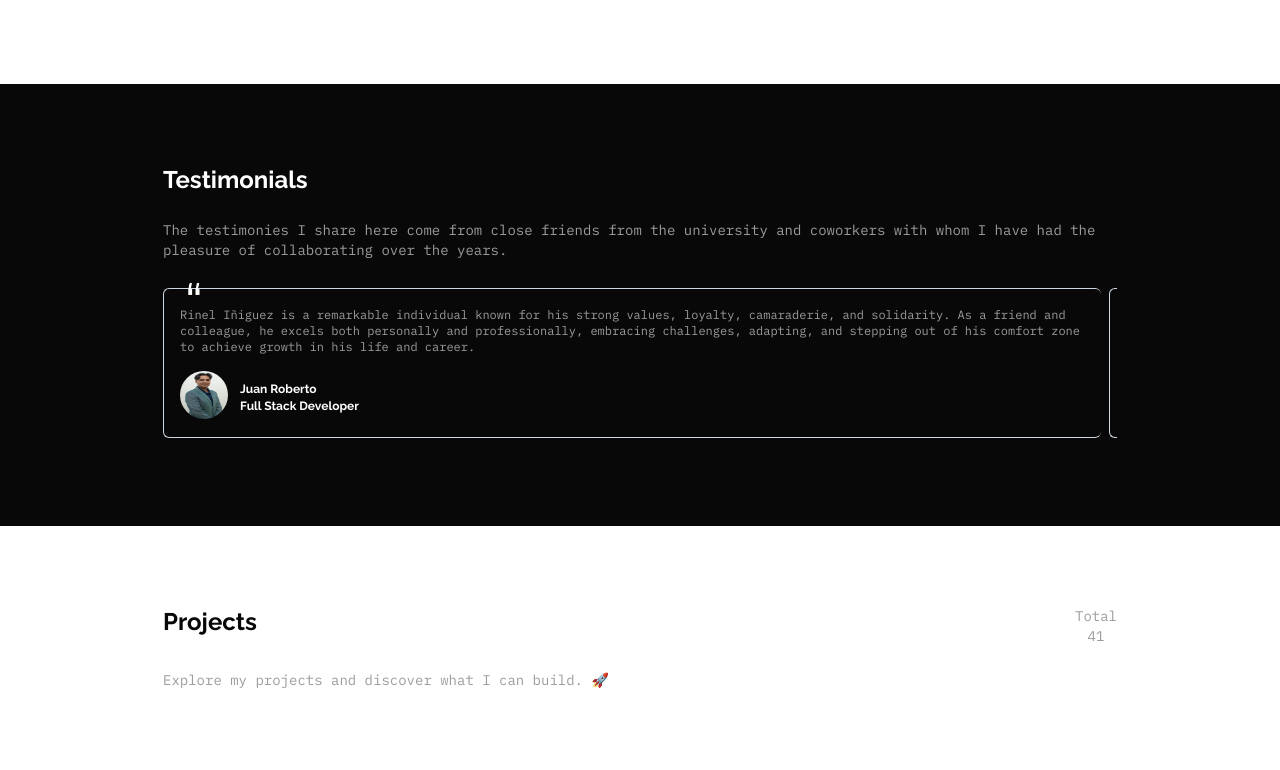
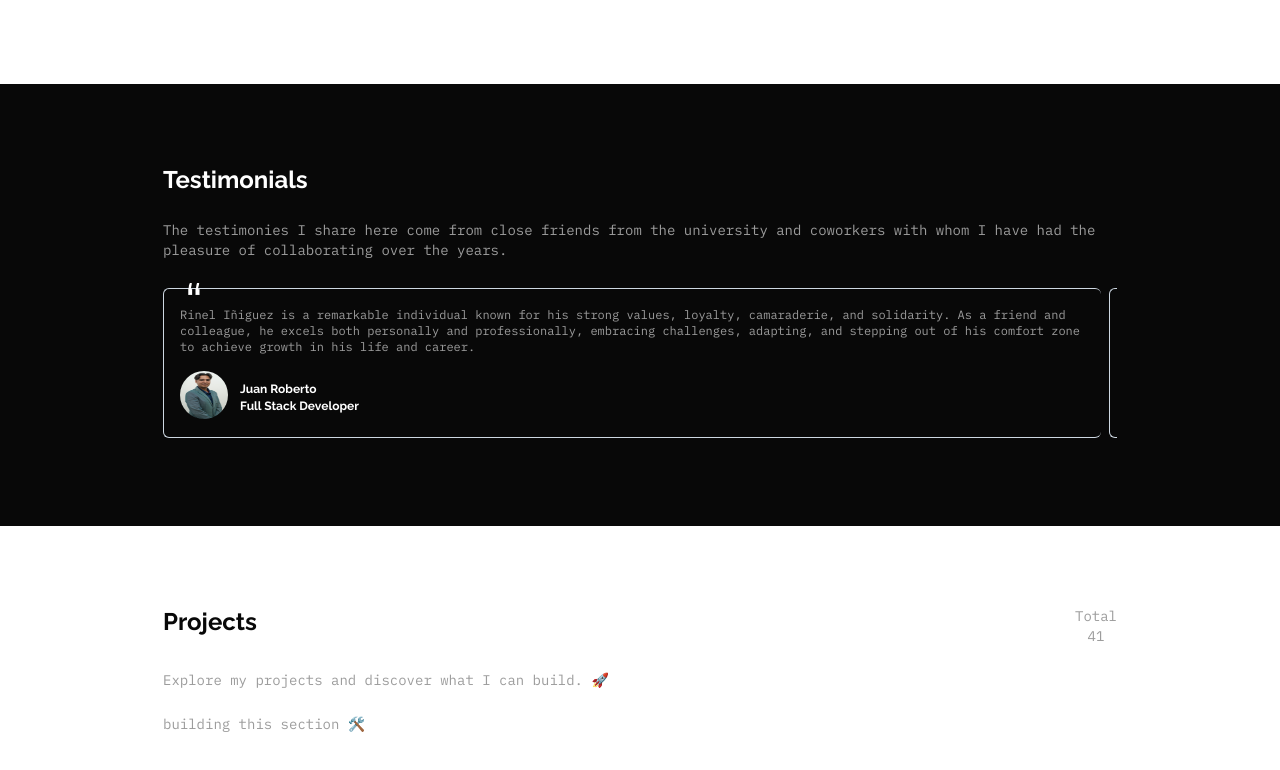
Before and after one commit to rineliniguezsosa/Portafolio, a React (Vite) app: page / in a window 1280 px wide. Shown: the part 1336-2106 px from the top of the page. Built offline with nearby package versions, Linux system fonts and the light colour scheme.

Commit message:
[FEAT] Estableciendo un mansaje para que los usuarios observen que esta en fase de desarrollo

```diff
--- a/src/App.tsx
+++ b/src/App.tsx
@@ -117,6 +117,8 @@ function App() {
                   <p className='text-darkgray text-sm font-ibm-plex-mono'>
                     Explore my projects and discover what I can build. 🚀
                   </p>
+                  <br />
+                  <p className='text-darkgray text-sm font-ibm-plex-mono'>building this section 🛠️</p>
                 </div>
 
                 {/* projects */}
```
